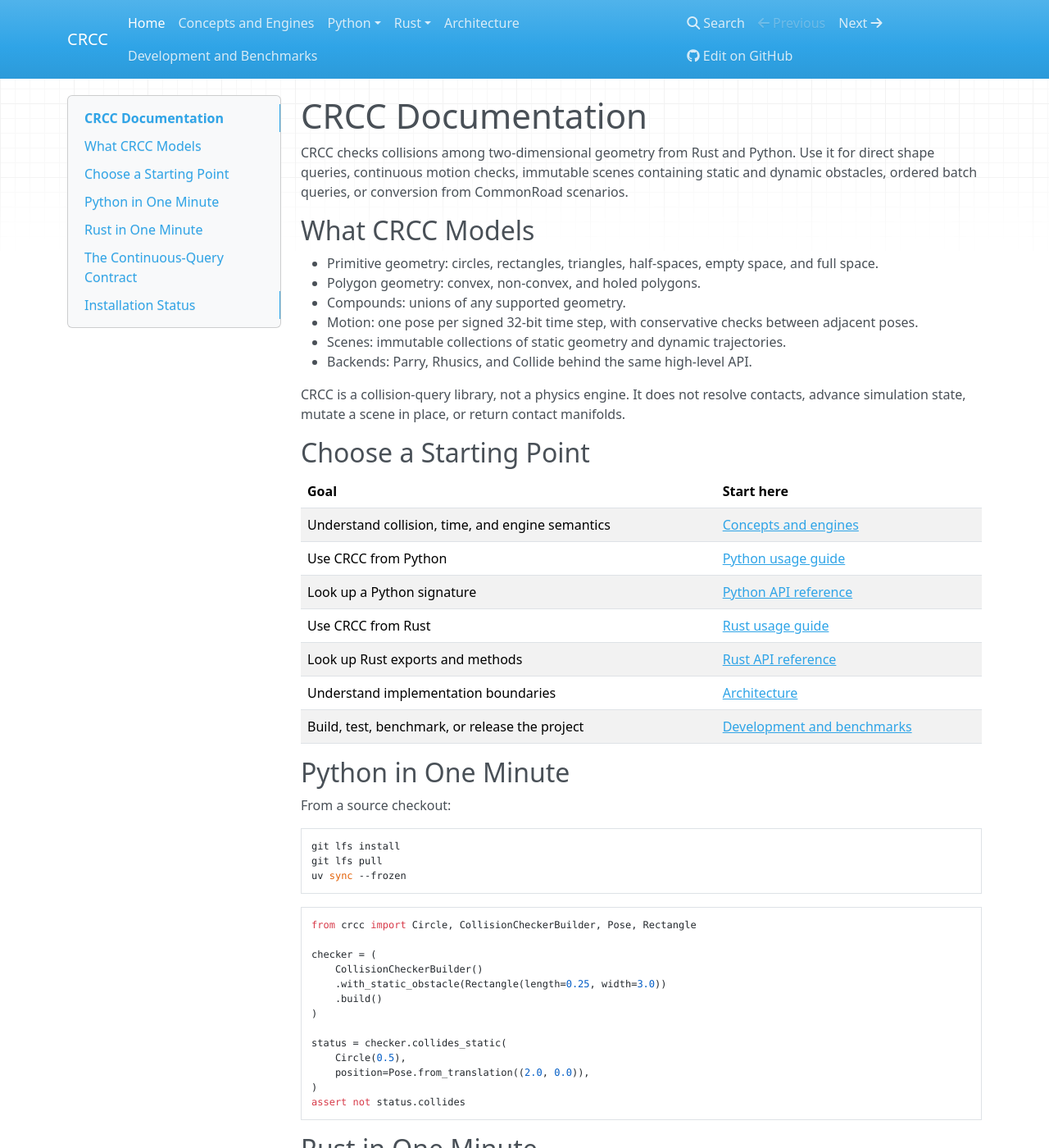
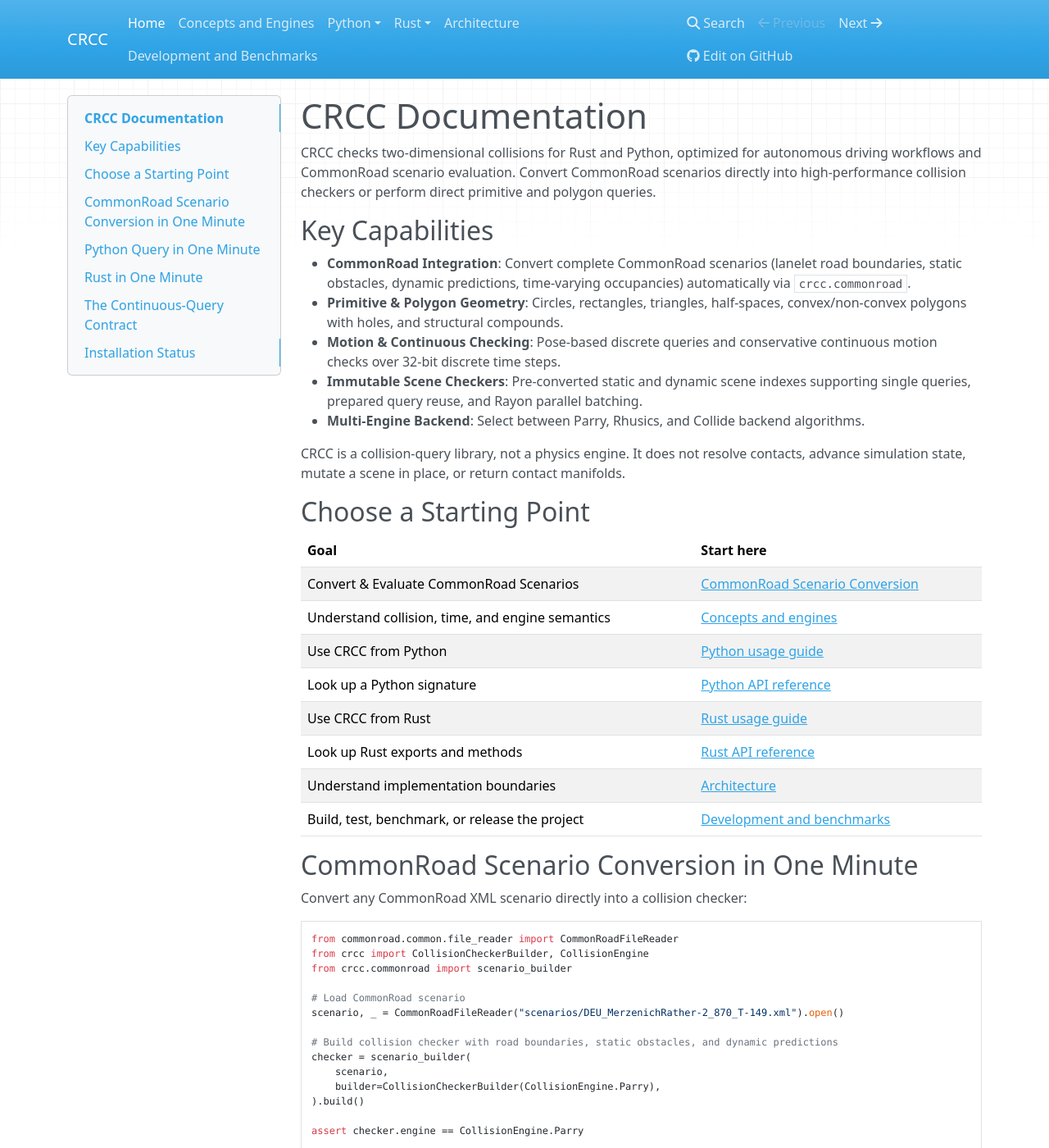
Before and after one commit to burakssen/crcc, an MkDocs documentation site: the page built from docs/index.md, in a window 1280 px wide and 1400 px high. Shown: the whole window at 82% size. Built offline with MkDocs 1.6.1, drawn with Linux system fonts in a browser that asks for light colours; nearby versions of some CDN libraries; some of the changed text lies outside the part shown.

Commit message:
docs: prioritize CommonRoad scenario integration and API reference

````diff
--- a/docs/index.md
+++ b/docs/index.md
@@ -1,15 +1,14 @@
 # CRCC Documentation
 
-CRCC checks collisions among two-dimensional geometry from Rust and Python. Use it for direct shape queries, continuous motion checks, immutable scenes containing static and dynamic obstacles, ordered batch queries, or conversion from CommonRoad scenarios.
+CRCC checks two-dimensional collisions for Rust and Python, optimized for autonomous driving workflows and CommonRoad scenario evaluation. Convert CommonRoad scenarios directly into high-performance collision checkers or perform direct primitive and polygon queries.
 
-## What CRCC Models
+## Key Capabilities
 
-- Primitive geometry: circles, rectangles, triangles, half-spaces, empty space, and full space.
-- Polygon geometry: convex, non-convex, and holed polygons.
-- Compounds: unions of any supported geometry.
-- Motion: one pose per signed 32-bit time step, with conservative checks between adjacent poses.
-- Scenes: immutable collections of static geometry and dynamic trajectories.
-- Backends: Parry, Rhusics, and Collide behind the same high-level API.
+- **CommonRoad Integration**: Convert complete CommonRoad scenarios (lanelet road boundaries, static obstacles, dynamic predictions, time-varying occupancies) automatically via `crcc.commonroad`.
+- **Primitive & Polygon Geometry**: Circles, rectangles, triangles, half-spaces, convex/non-convex polygons with holes, and structural compounds.
+- **Motion & Continuous Checking**: Pose-based discrete queries and conservative continuous motion checks over 32-bit discrete time steps.
+- **Immutable Scene Checkers**: Pre-converted static and dynamic scene indexes supporting single queries, prepared query reuse, and Rayon parallel batching.
+- **Multi-Engine Backend**: Select between Parry, Rhusics, and Collide backend algorithms.
 
 CRCC is a collision-query library, not a physics engine. It does not resolve contacts, advance simulation state, mutate a scene in place, or return contact manifolds.
 
@@ -17,6 +16,7 @@
 
 | Goal | Start here |
 | --- | --- |
+| Convert & Evaluate CommonRoad Scenarios | [CommonRoad Scenario Conversion](python-guide.md#commonroad-scenario-conversion) |
 | Understand collision, time, and engine semantics | [Concepts and engines](concepts.md) |
 | Use CRCC from Python | [Python usage guide](python-guide.md) |
 | Look up a Python signature | [Python API reference](python-api.md) |
@@ -25,7 +25,28 @@
 | Understand implementation boundaries | [Architecture](architecture.md) |
 | Build, test, benchmark, or release the project | [Development and benchmarks](development.md) |
 
-## Python in One Minute
+## CommonRoad Scenario Conversion in One Minute
+
+Convert any CommonRoad XML scenario directly into a collision checker:
+
+```python
+from commonroad.common.file_reader import CommonRoadFileReader
+from crcc import CollisionCheckerBuilder, CollisionEngine
+from crcc.commonroad import scenario_builder
+
+# Load CommonRoad scenario
+scenario, _ = CommonRoadFileReader("scenarios/DEU_MerzenichRather-2_870_T-149.xml").open()
+
+# Build collision checker with road boundaries, static obstacles, and dynamic predictions
+checker = scenario_builder(
+    scenario,
+    builder=CollisionCheckerBuilder(CollisionEngine.Parry),
+).build()
+
+assert checker.engine == CollisionEngine.Parry
+```
+
+## Python Query in One Minute
 
 From a source checkout:
 
````
Also changed, not shown: README.md (+21 -3 lines), docs/python-api.md (+37 -37 lines), docs/python-guide.md (+34 -23 lines).
